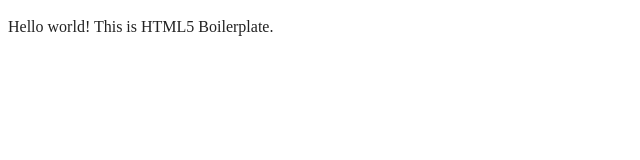
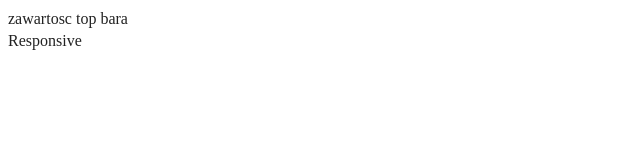
Before and after one commit to Jvrek/website-template, a website built with webpack: page index.html in a window 1280 px wide. Shown: the whole page, without its empty margins (0-640 px from the left). Built offline with nearby package versions, Linux system fonts and the light colour scheme; files whose address does not match are found by name.

Commit message:
feat/html base strucxture

```diff
--- a/index.html
+++ b/index.html
@@ -6,6 +6,7 @@
   <meta name="viewport" content="width=device-width, initial-scale=1">
   <title></title>
   <link rel="stylesheet" href="css/style.css">
+  <link rel="stylesheet" href="/node_modules/flexboxgrid/dist/flexboxgrid.min.css">
   <meta name="description" content="">
 
   <meta property="og:title" content="">
@@ -22,9 +23,46 @@
 </head>
 
 <body>
+  <header>
+    <div class="header-top">
+      <div class="containter">
+        <div class="row">
+          <div class="col-xs-12
+                      col-sm-12
+                      col-md-12
+                      col-lg-12">
+            <div>
+              zawartosc top bara
+            </div>
+          </div>
+        </div>
+      </div>
+    </div>
+    <nav>
+    </nav>
+  </header>
+  <main>
+    <section id="main-landing">
+      <div class="container">
+        <div class="row">
+          <div class="col-xs-12
+                      col-sm-12
+                      col-md-12
+                      col-lg-12">
+            <div>
+              Responsive
+            </div>
+          </div>
+        </div>
+      </div>
+    </section>
+  </main>
 
-  <!-- Add your site or application content here -->
-  <p>Hello world! This is HTML5 Boilerplate.</p>
+  <footer>
+
+  </footer>
+
+
   <script src="js/app.js"></script>
 
 </body>
--- a/package.json
+++ b/package.json
@@ -20,5 +20,8 @@
     "webpack-cli": "^5.1.4",
     "webpack-dev-server": "^4.15.1",
     "webpack-merge": "^5.9.0"
+  },
+  "dependencies": {
+    "flexboxgrid": "^6.3.1"
   }
 }
```
Also changed, not shown: css/style.css (line endings or trailing spaces), 1 other file.
